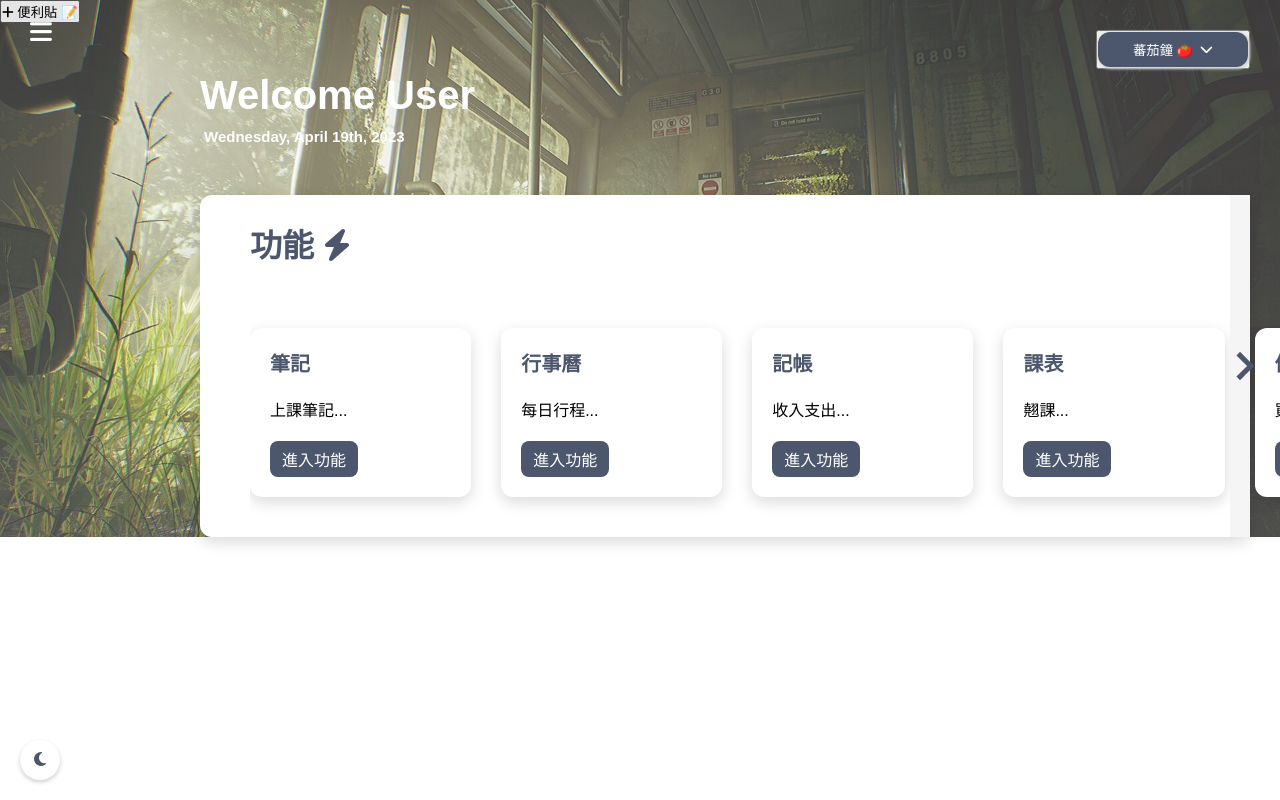
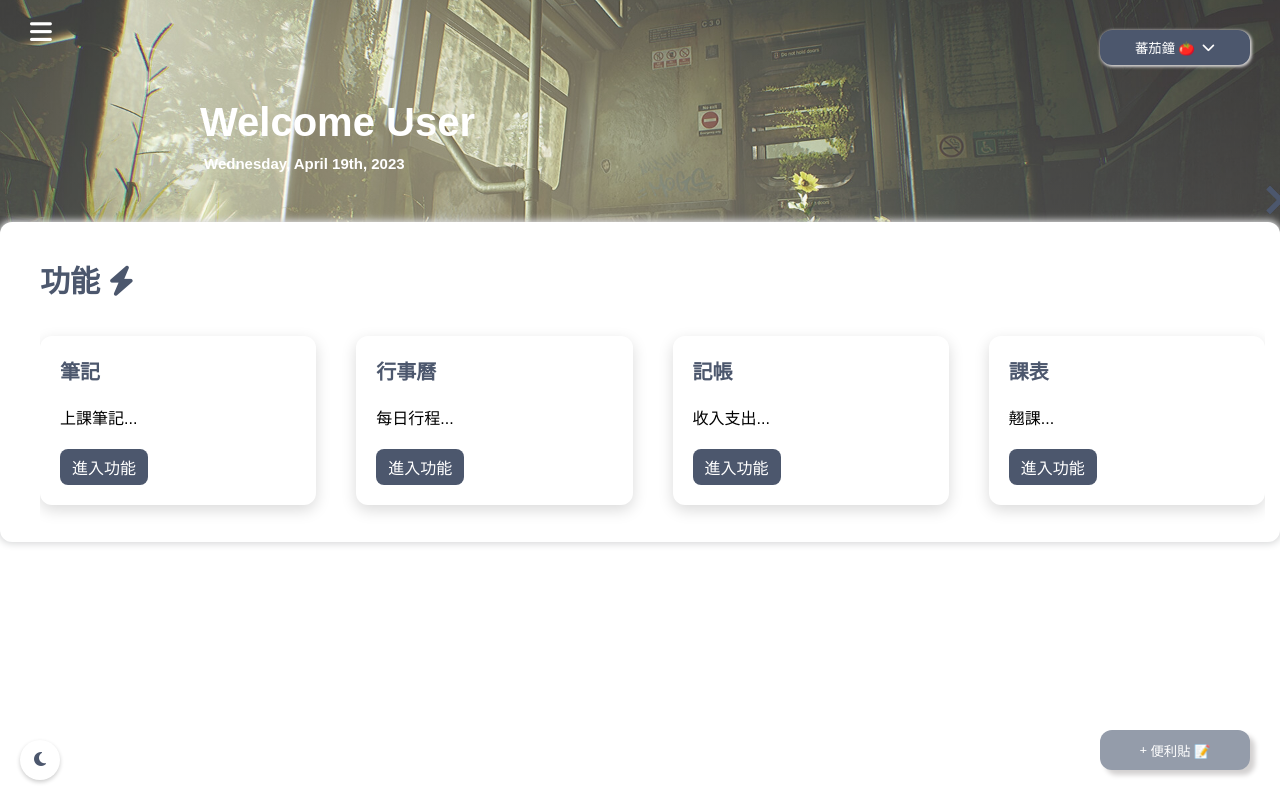
Before and after one commit to stickmanonline10155/SA-t4-webcode, a PHP site: page /homepage.html in a window 1280 px wide. Run offline with PHP 8.4, Linux system fonts and the light colour scheme; some libraries are stand-ins or nearby versions.

Commit message:
Add files via upload

```diff
--- a/style.css
+++ b/style.css
@@ -4,7 +4,8 @@
     padding: 0;
 }
 .header{
-    min-height: 50vh;
+    /* min-height: 50vh; */
+    height: 50%;
     width: 100%;
     background-image: linear-gradient(rgba(255, 255, 255, 0.167), rgba(255, 255, 255, 0.244)), url(images/bg_image_01.jpg);
     background-position: center;
@@ -21,22 +22,29 @@ body {
 }
 
 /* 便利貼固定按鈕 */
-.fab-container{
+.sticker-container{
     position:fixed;
     bottom:30px;
     right:30px;
     cursor:pointer;
+    background-color: transparent;
+    border: none;
 }
 
-.iconbutton{
+.stickerbutton{
     width:150px;
     height:40px;
     border-radius: 12px;
     background: #949CAA;
     box-shadow: 5px 5px 5px #d3d1d1;
+    transition: transform 0.3s ease;
 }
 
-.iconbutton i, .iconbutton p{
+.stickerbutton:hover {
+    transform: translateY(3px);
+}
+
+.stickerbutton i, .stickerbutton p{
     display:flex;
     align-items:center;
     justify-content:center;
@@ -51,6 +59,8 @@ body {
     top:30px;
     right:30px;
     cursor:pointer;
+    background-color: transparent;
+    border: none;
 }
 
 .tomatobutton{
@@ -61,6 +71,12 @@ body {
     border-color: white;
     border-width: 1px;
     box-shadow: 1px 1px 3px 1px #d3d1d1;
+
+    transition: transform 0.3s ease;
+}
+
+.tomatobutton:hover {
+    transform: translateY(3px);
 }
 
 .tomatobutton p{
@@ -201,6 +217,10 @@ body {
     background-color: #949CAA;
 }
 
+#homepage-menu .setting{
+    padding-top: 80px;
+}
+
 /* .sidebar .fa{
     display: none;
 } */
@@ -234,7 +254,7 @@ body {
 }
 
 /* Style welcome phrase */
-.main .welcome-phrase{
+.welcome-phrase{
     margin-left: 200px;
     margin-top: 50px;
     color: #fff;
@@ -249,15 +269,14 @@ body {
     font-size: 15px;
 }
 
-/* ----Style homepage container BOX----------------------*/
-.container-wrapper{
+/* ----------Style homepage container BOX----------------------*/
+/* .container-wrapper{
     background: #cfd0d2;
     padding-left: 35px;
     margin-left: 200px;
     margin-top: 50px;
     position: relative;
     width: 82vw;
-    /* width: 100%; */
     height: 65%;
 
     padding-bottom: 10px;
@@ -269,36 +288,54 @@ body {
     background: #fff;
     border-radius: 12px;
     box-shadow: 0 5px 15px rgba(0, 0, 0, 15%);
+} */
+
+.main{
+    padding-top: 50px;
 }
 
-.container-wrapper h2, h3{
+.container{
+    /* max-width: 1400px;
+    width: 100%;
+    padding: 0 15px;
+    padding-bottom: 0px;
+    margin: 0 auto; */
+    max-width: 1550px;
+    padding: 15px 15px 12px 40px;
+    /* margin: 0 auto; */
+    margin: 50px auto 20px;
+    background-color: #fff;
+    border-radius: 12px;
+    box-shadow: 0px 0px 7px 2px #d9dadb;
+}
+
+.container h2, h3{
     color: #4c576d;
 }
 
-.container{
-    max-width: 1400px;
-    width: 100%;
-    /* width: 80%; */
-    padding: 0 15px;
-    padding-bottom: 0px;
-    margin: 0 auto;
-}
-
 .container h2{
-    font-size: 32px;
-    margin-bottom: 1em;
+    padding-top: 20px;
+    font-size: 30px;
+    margin-bottom: 10px;
 }
 
 .boxes{
-    display: flex;
+    /* display: flex;
     column-gap: 20px;
     margin-top: 20px;
-    width: 150%;
+    width: 150%; */
+    /* ---------------------------- */
     /* flex-wrap: wrap; */
     /* grid-auto-columns: 30%;
     grid-column-gap: 20px;
     grid-auto-flow: column; */
-    padding: 30px 0px;
+    /* ---------------------------- */
+    /* padding: 30px 0px;
+    list-style: none;
+    overflow-x: scroll;
+    scroll-snap-type: x mandatory; */
+    display: flex;
+    padding: 25px 0px;
     list-style: none;
     overflow-x: scroll;
     scroll-snap-type: x mandatory;
@@ -306,10 +343,20 @@ body {
 
 .box{
     /* display: flex; */
-    flex-direction: column;
     /* add */
     /* flex: 0 0 30%; */
+    /* ---------------------------- */
+    /* flex-direction: column;
     width: 100%;
+    padding: 20px;
+    background: #fff;
+    border-radius: 12px;
+    box-shadow: 0 5px 15px rgba(0, 0, 0, 15%);
+    scroll-snap-align: start;
+    transition: all 0.2s; */
+    display: flex;
+    flex-direction: column;
+    flex: 0 0 100%;
     padding: 20px;
     background: #fff;
     border-radius: 12px;
@@ -355,7 +402,7 @@ body {
 
 .boxes::-webkit-scrollbar {
     height: 12px;
-    width: 12PX;
+    /* width: 12px; */
 }
 
 .boxes::-webkit-scrollbar-thumb,
@@ -371,9 +418,38 @@ body {
     background: #edf2f4;
 }
 
-.arrow-wrapper {
-    /* grid-column: 3; */
-    width: 20px;
+@media (min-width: 500px) {
+.box {
+    flex-basis: calc(50% - 10px);
+}
+
+.box:not(:last-child) {
+    margin-right: 20px;
+}
+}
+
+@media (min-width: 700px) {
+.box {
+    flex-basis: calc(calc(100% / 3) - 20px);
+}
+
+.box:not(:last-child) {
+    margin-right: 30px;
+}
+}
+
+@media (min-width: 1100px) {
+.box {
+    flex-basis: calc(25% - 30px);
+}
+
+.box:not(:last-child) {
+    margin-right: 40px;
+}
+}
+
+.container .arrow-wrapper {
+    /* width: 20px;
     height: 30px;
     background-color: #f5f5f5;
 
@@ -384,7 +460,13 @@ body {
     display: flex;
     justify-content: center;
     align-items: center;
-    pointer-events: none;
+    pointer-events: none; */
+
+    position: absolute;
+    right: 0;
+    top: 50%;
+    transform: translateY(-50%);
+    font-size: 24px;
 }
 
 .arrow {
```
